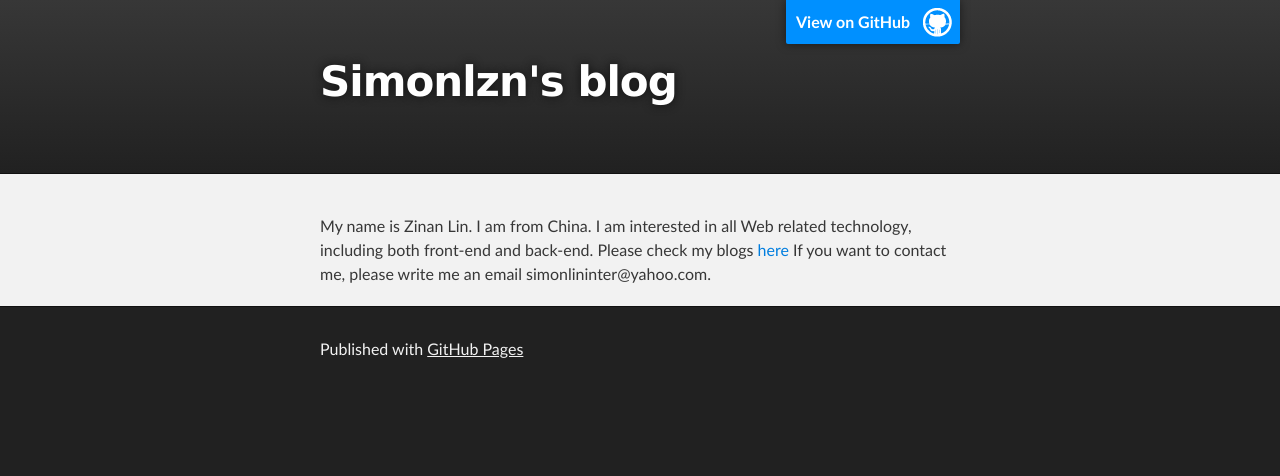
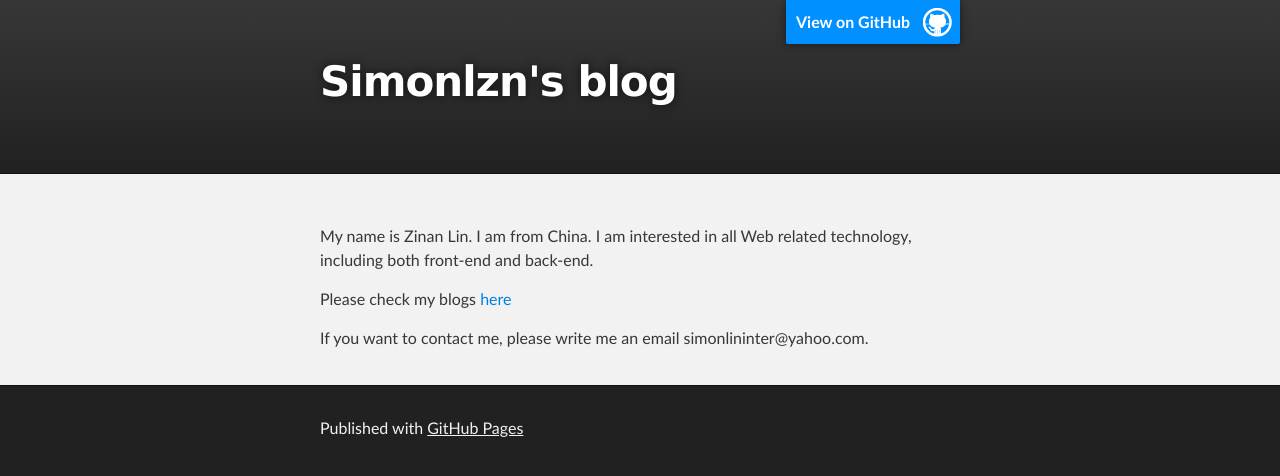
Before and after one commit to simonlzn/simonlzn.github.io, a Jekyll site: the page built from index.html, in a window 1280 px wide. Shown: the top 476 px of the page. Built offline with Jekyll 4.4.1, drawn with Linux system fonts in a browser that asks for light colours.

Commit message:
added format

```diff
--- a/index.html
+++ b/index.html
@@ -2,8 +2,8 @@
 layout: default
 title: Index
 ---
-My name is Zinan Lin. I am from China. I am interested in all Web related technology, including both front-end and back-end.
+<p>My name is Zinan Lin. I am from China. I am interested in all Web related technology, including both front-end and back-end.</p>
 
-Please check my blogs <a href="/blog/">here</a>
+<p>Please check my blogs <a href="/blog/">here</a></p>
 
-If you want to contact me, please write me an email simonlininter@yahoo.com.
+<p>If you want to contact me, please write me an email simonlininter@yahoo.com.</p>
```
